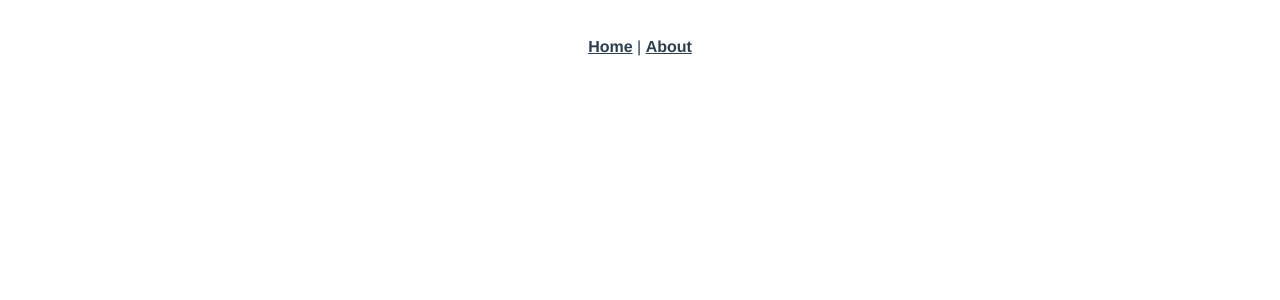
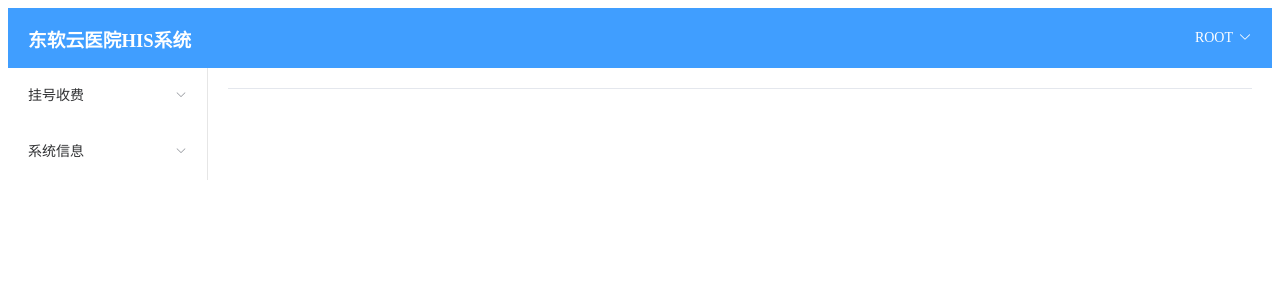
Before and after one commit to tsq1986/his-web2, a Vue app: page /#/home in a window 1280 px wide. Shown: the top 300 px of the page. Built offline with nearby package versions, Linux system fonts and the light colour scheme.

Commit message:
his项目第一天

```diff
--- a/package.json
+++ b/package.json
@@ -8,6 +8,7 @@
   },
   "dependencies": {
     "core-js": "^3.4.3",
+    "element-ui": "^2.13.0",
     "vue": "^2.6.10",
     "vue-router": "^3.1.3"
   },
--- a/src/App.vue
+++ b/src/App.vue
@@ -1,32 +1,9 @@
 <template>
   <div id="app">
-    <div id="nav">
-      <router-link to="/">Home</router-link> |
-      <router-link to="/about">About</router-link>
-    </div>
     <router-view/>
   </div>
 </template>
 
 <style>
-#app {
-  font-family: 'Avenir', Helvetica, Arial, sans-serif;
-  -webkit-font-smoothing: antialiased;
-  -moz-osx-font-smoothing: grayscale;
-  text-align: center;
-  color: #2c3e50;
-}
 
-#nav {
-  padding: 30px;
-}
-
-#nav a {
-  font-weight: bold;
-  color: #2c3e50;
-}
-
-#nav a.router-link-exact-active {
-  color: #42b983;
-}
 </style>
--- a/src/components/HelloWorld.vue
+++ /dev/null
@@ -1,58 +0,0 @@
-<template>
-  <div class="hello">
-    <h1>{{ msg }}</h1>
-    <p>
-      For a guide and recipes on how to configure / customize this project,<br>
-      check out the
-      <a href="https://cli.vuejs.org" target="_blank" rel="noopener">vue-cli documentation</a>.
-    </p>
-    <h3>Installed CLI Plugins</h3>
-    <ul>
-      <li><a href="https://github.com/vuejs/vue-cli/tree/dev/packages/%40vue/cli-plugin-babel" target="_blank" rel="noopener">babel</a></li>
-      <li><a href="https://github.com/vuejs/vue-cli/tree/dev/packages/%40vue/cli-plugin-router" target="_blank" rel="noopener">router</a></li>
-    </ul>
-    <h3>Essential Links</h3>
-    <ul>
-      <li><a href="https://vuejs.org" target="_blank" rel="noopener">Core Docs</a></li>
-      <li><a href="https://forum.vuejs.org" target="_blank" rel="noopener">Forum</a></li>
-      <li><a href="https://chat.vuejs.org" target="_blank" rel="noopener">Community Chat</a></li>
-      <li><a href="https://twitter.com/vuejs" target="_blank" rel="noopener">Twitter</a></li>
-      <li><a href="https://news.vuejs.org" target="_blank" rel="noopener">News</a></li>
-    </ul>
-    <h3>Ecosystem</h3>
-    <ul>
-      <li><a href="https://router.vuejs.org" target="_blank" rel="noopener">vue-router</a></li>
-      <li><a href="https://vuex.vuejs.org" target="_blank" rel="noopener">vuex</a></li>
-      <li><a href="https://github.com/vuejs/vue-devtools#vue-devtools" target="_blank" rel="noopener">vue-devtools</a></li>
-      <li><a href="https://vue-loader.vuejs.org" target="_blank" rel="noopener">vue-loader</a></li>
-      <li><a href="https://github.com/vuejs/awesome-vue" target="_blank" rel="noopener">awesome-vue</a></li>
-    </ul>
-  </div>
-</template>
-
-<script>
-export default {
-  name: 'HelloWorld',
-  props: {
-    msg: String
-  }
-}
-</script>
-
-<!-- Add "scoped" attribute to limit CSS to this component only -->
-<style scoped>
-h3 {
-  margin: 40px 0 0;
-}
-ul {
-  list-style-type: none;
-  padding: 0;
-}
-li {
-  display: inline-block;
-  margin: 0 10px;
-}
-a {
-  color: #42b983;
-}
-</style>
--- a/src/main.js
+++ b/src/main.js
@@ -1,8 +1,11 @@
 import Vue from 'vue'
 import App from './App.vue'
 import router from './router'
+import ElementUI from 'element-ui';
+import 'element-ui/lib/theme-chalk/index.css';
+Vue.use(ElementUI);
+Vue.config.productionTip = false
 
-Vue.config.productionTip = false
 
 new Vue({
   router,
--- a/src/router/index.js
+++ b/src/router/index.js
@@ -1,23 +1,55 @@
 import Vue from 'vue'
 import VueRouter from 'vue-router'
 import Home from '../views/Home.vue'
+import Login from "../views/Login";
 
 Vue.use(VueRouter)
 
 const routes = [
   {
     path: '/',
-    name: 'home',
-    component: Home
+    name:'login',
+    component: Login,
+    hidden:true
   },
   {
-    path: '/about',
-    name: 'about',
-    // route level code-splitting
-    // this generates a separate chunk (about.[hash].js) for this route
-    // which is lazy-loaded when the route is visited.
-    component: () => import(/* webpackChunkName: "about" */ '../views/About.vue')
+    path: '/home',
+    name: 'home',
+    component: Home,
+    hidden: true
+  },
+  {
+    path:'/home',
+    name:'home',
+    component:Home,
+    meta:{
+      title:'挂号收费'
+    },
+    children:[{
+      path:'/Register',
+      name:'register',
+      meta:{
+        title:'现场挂号'
+      }
+    }]
+  },
+  {
+    path:'/home',
+    name:'home',
+    component:Home,
+    meta:{
+      title:'系统信息'
+    },
+    children:[{
+       path:'/Content',
+       name:'content',
+       meta:{
+         title:'常数类别管理'
+       }
+    }]
   }
+
+
 ]
 
 const router = new VueRouter({
--- a/src/views/About.vue
+++ /dev/null
@@ -1,5 +0,0 @@
-<template>
-  <div class="about">
-    <h1>This is an about page</h1>
-  </div>
-</template>
--- a/src/views/Home.vue
+++ b/src/views/Home.vue
@@ -1,18 +1,116 @@
 <template>
   <div class="home">
-    <img alt="Vue logo" src="../assets/logo.png">
-    <HelloWorld msg="Welcome to Your Vue.js App"/>
+    <el-container>
+      <el-header class="header">
+        <h3>东软云医院HIS系统</h3>
+        <el-dropdown>
+        <span class="el-dropdown-link">
+        ROOT<i class="el-icon-arrow-down el-icon--right"></i>
+        </span>
+          <el-dropdown-menu slot="dropdown" >
+            <el-dropdown-item class="hidden-menu">隐藏菜单</el-dropdown-item>
+            <el-dropdown-item divided>退出登录</el-dropdown-item>
+          </el-dropdown-menu>
+        </el-dropdown>
+      </el-header>
+
+      <el-container>
+        <el-aside width="200px">
+          <el-menu router>
+            <el-submenu :key="index" :index="index+''" v-for="(item,index) in this.$router.options.routes" v-if="!item.hidden">
+              <template slot="title">{{item.meta.title}}</template>
+              <el-menu-item @click="addTab(child.meta.title)" :index="child.path" v-for="(child,i) in item.children" v-if="!child.hidden">{{child.meta.title}}</el-menu-item>
+            </el-submenu>
+          </el-menu>
+        </el-aside>
+        <el-main>
+          <el-tabs @tab-click="tabRouter" v-model="editableTabsValue" type="card" closable @tab-remove="removeTab">
+            <el-tab-pane
+                    v-for="(item, index) in editableTabs"
+                    :key="item.name"
+                    :label="item.title"
+                    :name="item.name"
+                    :path="item.path"
+            >
+              {{item.content}}
+            </el-tab-pane>
+          </el-tabs>
+          <router-view></router-view>
+        </el-main>
+      </el-container>
+    </el-container>
   </div>
 </template>
 
 <script>
-// @ is an alias to /src
-import HelloWorld from '@/components/HelloWorld.vue'
+
 
 export default {
   name: 'home',
-  components: {
-    HelloWorld
+  data() {
+    return {
+      editableTabsValue: '0',
+      editableTabs: [],
+      tabIndex: 0
+    }
+  },
+  methods: {
+    tabRouter(data) {
+      this.$router.push(data.$attrs.path);
+    },
+    addTab(title) {
+      for (let i in this.editableTabs) {
+        if (this.editableTabs[i].title == title) {
+          this.editableTabsValue = this.editableTabs[i].name;
+          return;
+        }
+      }
+      let newTabName = ++this.tabIndex + '';
+      this.editableTabs.push({
+        title: 'New Tab',
+        name: newTabName,
+        path:this.$route.path
+      });
+      this.editableTabsValue = newTabName;
+    },
+    removeTab(targetName) {
+      let tabs = this.editableTabs;
+      let activeName = this.editableTabsValue;
+      if (activeName === targetName) {
+        tabs.forEach((tab, index) => {
+          if (tab.name === targetName) {
+            let nextTab = tabs[index + 1] || tabs[index - 1];
+            if (nextTab) {
+              activeName = nextTab.name;
+              this.$router.push(nextTab.path);
+            }else{
+              this.$router.push('/home');
+            }
+          }
+        });
+      }
+
+      this.editableTabsValue = activeName;
+      this.editableTabs = tabs.filter(tab => tab.name !== targetName);
+
+    }
   }
+
 }
 </script>
+<style scoped>
+  .header {
+    color:white;
+    background: #409EFF;
+    display: flex;
+    align-items: center;
+    justify-content: space-between;
+  }
+  .el-dropdown-link {
+    color:white;
+  }
+  .hidden-menu {
+    color:#409EFF;
+  }
+
+</style>
```
Also changed, not shown: 1 other file (tests, documents, lock files or other folders).
